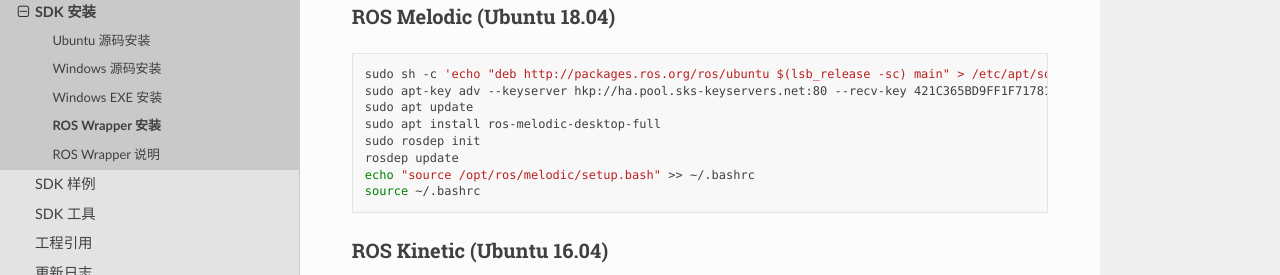
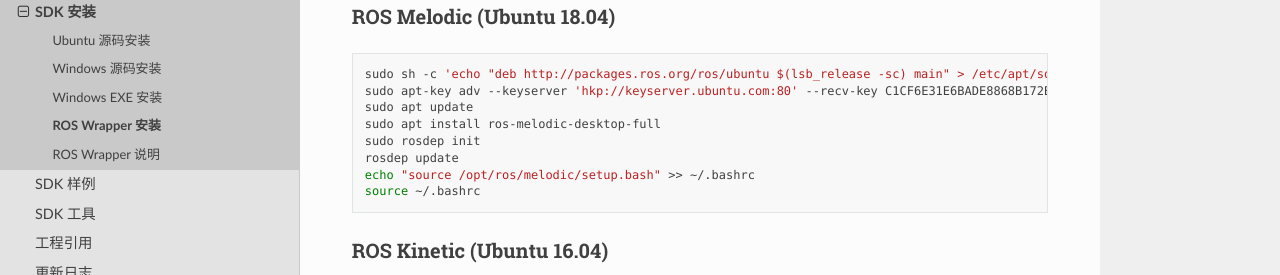
Before and after one commit to slightech/MYNT-EYE-D-SDK-Docs-zh_CN, a Sphinx documentation site: the page built from docs/sdk/install_ros.rst, in a window 1280 px wide and 1264 px high. Shown: the part 224-499 px from the top of the window. Built offline with Sphinx 7.4.7 and the Read the Docs theme 2.0.0, drawn with Linux system fonts in a browser that asks for light colours.

Commit message:
docs(*): update ros key

```diff
--- a/docs/sdk/install_ros.rst
+++ b/docs/sdk/install_ros.rst
@@ -12,7 +12,7 @@
 .. code-block:: bash
 
   sudo sh -c 'echo "deb http://packages.ros.org/ros/ubuntu $(lsb_release -sc) main" > /etc/apt/sources.list.d/ros-latest.list'
-  sudo apt-key adv --keyserver hkp://ha.pool.sks-keyservers.net:80 --recv-key 421C365BD9FF1F717815A3895523BAEEB01FA116
+  sudo apt-key adv --keyserver 'hkp://keyserver.ubuntu.com:80' --recv-key C1CF6E31E6BADE8868B172B4F42ED6FBAB17C654
   sudo apt update
   sudo apt install ros-melodic-desktop-full
   sudo rosdep init
```
